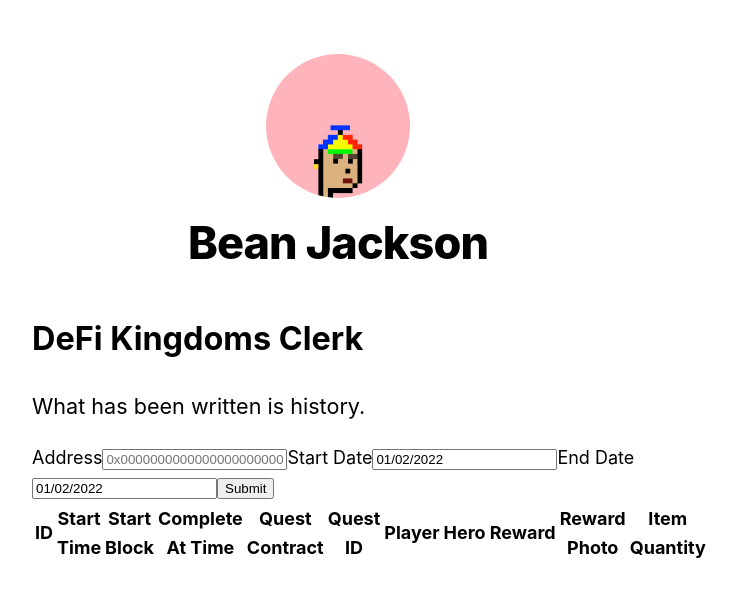
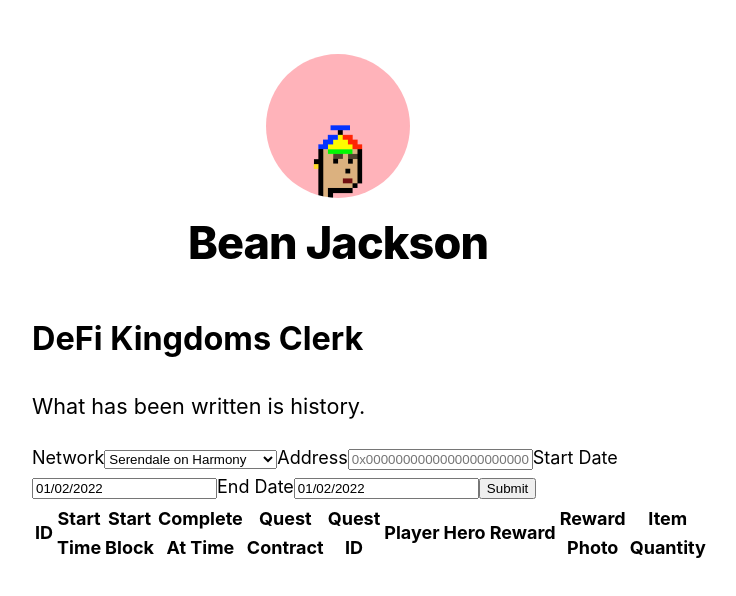
Before and after one commit to jaggedbytes/defi-kingdoms-clerk, a Next.js app: page / in a window 1280 px wide. Shown: the top 596 px of the page, without its empty margins (302-1038 px from the left). Built offline with nearby package versions, Linux system fonts and the light colour scheme.

Commit message:
Add network dropdown to query

```diff
--- a/components/form.js
+++ b/components/form.js
@@ -9,6 +9,7 @@
 
 function Form() {
   const [transactionData, setTransactionData] = useState([])
+  const setNetworkValue = useState("")
   const [startDate, setStartDate] = useState(new Date())
   const [endDate, setEndDate] = useState(new Date())
 
@@ -24,6 +25,7 @@
       event.preventDefault()
 
       const formData = {
+          network: event.target.network.value,
           address: event.target.address.value,
           startDate: startDate,
           endDate: endDate
@@ -45,6 +47,16 @@
   return(
     <section>
       <form id="transactionQuery" onSubmit={fetchTransactionData}>
+        <label htmlFor="network">Network</label>
+        <select
+          id="network"
+          name="network"
+          onChange={(e) => setNetworkValue(e.target.value)}
+        >
+          <option value="harmony">Serendale on Harmony</option>
+          <option value="avalanche" disabled>Crystalvale on Avalanche</option>
+        </select>
+
         <label htmlFor="address">Address</label>
         <input id="address" type="text" placeholder="0x0000000000000000000000000000000000000000" required />
 
```
